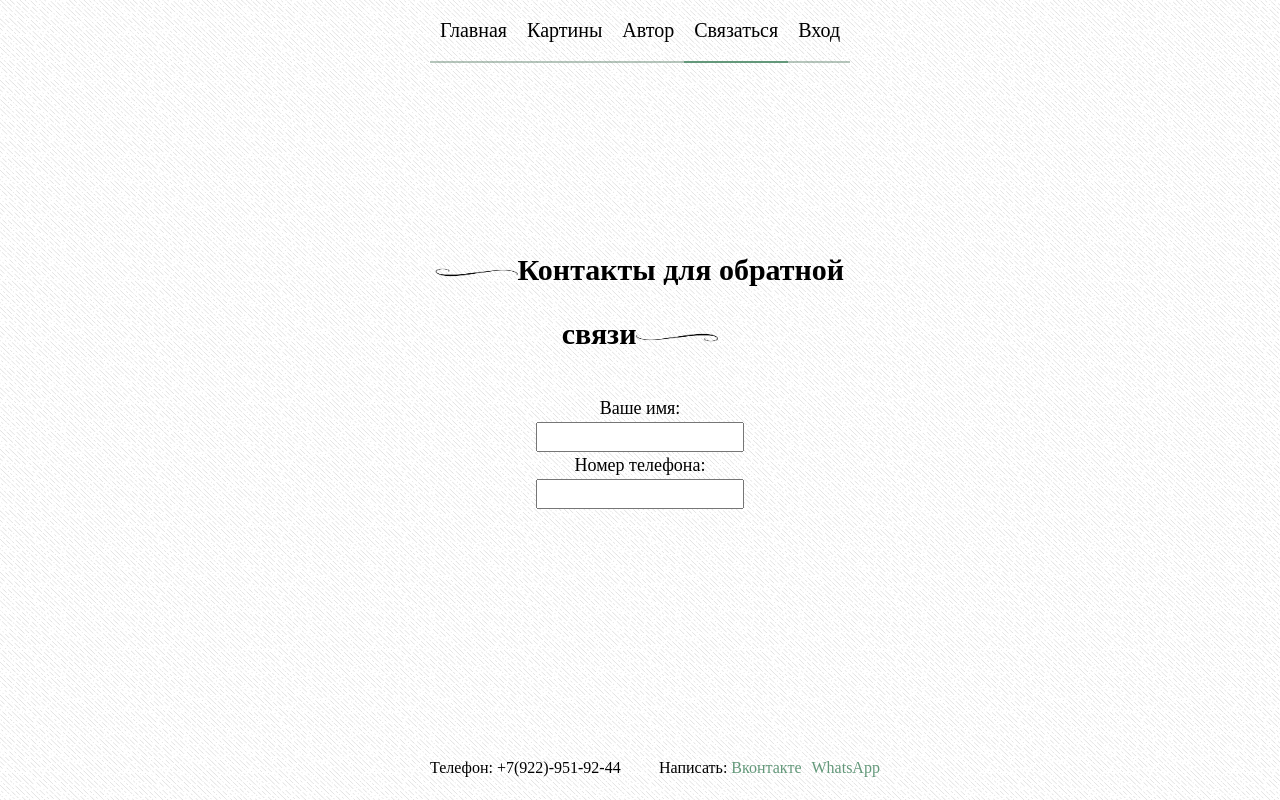
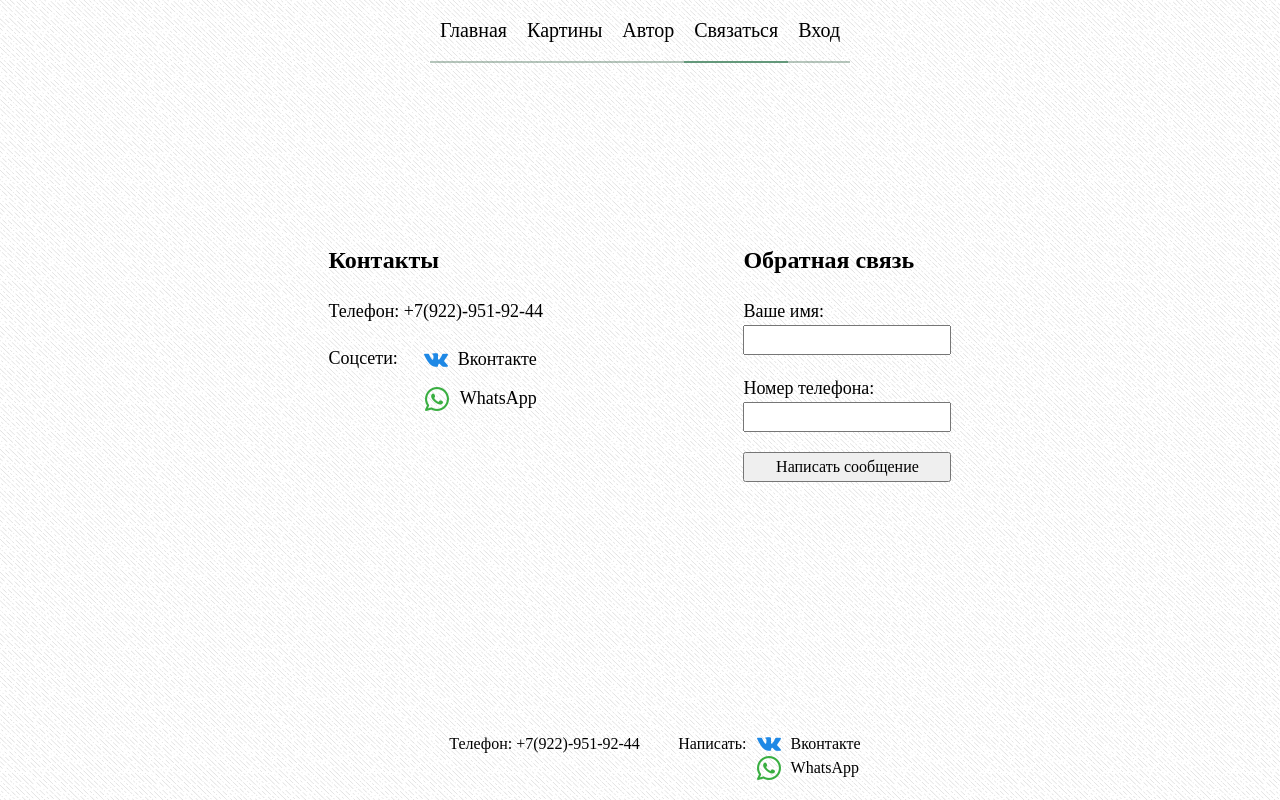
Before and after one commit to kotamikh/paintings-shop, a Vue app: page /contacts in a window 1280 px wide. Shown: the top 800 px of the page. Built offline with nearby package versions, Linux system fonts and the light colour scheme; a web font is replaced by a local one.

Commit message:
do some stuff

```diff
--- a/src/assets/styles/styles.css
+++ b/src/assets/styles/styles.css
@@ -2,7 +2,7 @@
     --seagreen: #6c8c79;
     --text-hover: #f8b230;
     --nav-hover: #63987a;
-    --grey: #9b9b9b;
+    --grey: #777777;
     font-family: 'Underdog', cursive;
 }
 
@@ -20,27 +20,28 @@ h2 {
     padding: 2% 0;
     text-align: center;
     justify-self: center;
-    font-size: calc(18px + 12 * (100vw / 1280));
+    white-space: pre-wrap;
+    font-size: calc(16px + 12 * (100vw / 1280));
 }
 
 h2::before {
     content: '';
     background-image: url("@/assets/line.png");
     transform: rotate(180deg);
-    width: 20%;
+    width: 8rem;
     height: 8vh;
+    white-space: nowrap;
     display: inline-block;
+    vertical-align: middle;
     background-size: contain;
     background-repeat: no-repeat;
     background-position: center;
-    vertical-align: middle;
-
 }
 
 h2::after {
     content: '';
     background-image: url("@/assets/line.png");
-    width: 20%;
+    width: 8rem;
     height: 8vh;
     display: inline-block;
     background-size: contain;
@@ -54,6 +55,7 @@ h3 {
 }
 
 p,
-span {
+span,
+a {
     font-size: calc(12px + 6 * (100vw / 1280))
 }
--- a/src/components/TheFooter.vue
+++ b/src/components/TheFooter.vue
@@ -4,10 +4,17 @@
       <p>Телефон: +7(922)-951-92-44</p>
     </div>
     <div class="messengers">
-      <p>Написать:
-      <a href="https://m.vk.com/m.kozlov73">Вконтакте</a>
-      <a href="https://wa.me/79229519244">WhatsApp</a>
-      </p>
+      <p>Написать:</p>
+      <div class="links">
+        <a class="link" href="https://m.vk.com/m.kozlov73">
+          <img src="@/assets/icons/icon-vk.png" alt="vk"/>
+          <p>Вконтакте</p>
+        </a>
+        <a class="link" href="https://wa.me/79229519244">
+          <img src="@/assets/icons/icon-whatsapp.png" alt="whatsapp"/>
+          <p>WhatsApp</p>
+        </a>
+      </div>
     </div>
   </div>
 </template>
@@ -37,17 +44,18 @@ export default {
   .messengers
     gap: 10px
     display: flex
-
-    a
-      color: var(--nav-hover)
+    .link
+      gap: 10px
+      color: black
+      display: flex
+      margin-right: 10px
       text-decoration: none
-      margin-right: 10px
+      font-size: calc(10px + 6 * (100vw / 1280))
       &:hover
-        cursor: pointer
-        color: var(--nav-hover)
-        text-decoration: underline
-      &:visited
-        color: var(--seagreen)
+        &:first-child
+          color: rgb(30, 136, 229)
+        &:nth-child(2)
+          color: rgb(57, 174, 65)
 
   p
     font-size: calc(10px + 6 * (100vw / 1280))
--- /dev/null
+++ b/src/components/common/SpinningLoader.vue
@@ -0,0 +1,44 @@
+<template>
+  <div class="loader-wrap">
+    <span class="loader"></span>
+  </div>
+</template>
+
+<script>
+export default {
+  name: "SpinningLoader"
+}
+</script>
+
+<style scoped lang="sass">
+.loader
+  width: 48px
+  height: 48px
+  border-radius: 50%
+  display: inline-block
+  position: relative
+  border-left: 4px solid #c7c7c7
+  border-top: 4px solid transparent
+  box-sizing: border-box
+  animation: rotation 0.8s linear infinite
+
+.loader::after
+  content: ''
+  width: 44px
+  height: 44px
+  border-radius: 50%
+  box-sizing: border-box
+  position: absolute
+  top: 0
+  left: 0
+  border-bottom: 4px solid var(--seagreen)
+  border-right: 4px solid transparent
+  animation: rotation 0.4s linear infinite reverse
+
+@keyframes rotation
+  0%
+    transform: rotate(0deg)
+
+  100%
+    transform: rotate(360deg)
+</style>
--- a/src/layouts/MainLayout.vue
+++ b/src/layouts/MainLayout.vue
@@ -31,5 +31,5 @@ import TheFooter from "@/components/TheFooter.vue";
     display: flex
     min-height: 75vh
     flex-direction: column
-    justify-content: center
+    //justify-content: center
 </style>
--- a/src/pages/AboutArtist.vue
+++ b/src/pages/AboutArtist.vue
@@ -1,6 +1,6 @@
 <template>
   <div class="artist-container">
-    <h2>Автор картин</h2>
+    <h2> Автор картин </h2>
     <div class="picture-info">
       <img :src="Artist" alt="Художник">
       <div class="artist-text">
--- a/src/pages/Catalog.vue
+++ b/src/pages/Catalog.vue
@@ -1,6 +1,6 @@
 <template>
   <div class="paint-container">
-    <h2>Все работы</h2>
+    <h2> Все работы </h2>
     <painting-card
         v-for="(painting, index) in paintings"
         :key="index"
@@ -37,7 +37,6 @@ window.addEventListener('scroll', function() {
 const showButton = () => {
   isShown.value = true
 }
-
 </script>
 
 <style scoped lang="sass">
--- a/src/pages/Categories.vue
+++ b/src/pages/Categories.vue
@@ -29,13 +29,13 @@ const router = useRouter();
 .categories
   gap: 30px
   display: flex
-  align-items: center
   justify-content: center
 
   width: 100%
   height: 100%
   flex-wrap: wrap
   padding: 60px 0
+  margin: auto
   margin-bottom: 30px
   box-sizing: border-box
 
--- a/src/pages/Contacts.vue
+++ b/src/pages/Contacts.vue
@@ -1,11 +1,37 @@
 <template>
   <div class="contacts-container">
-    <h2>Контакты для обратной связи</h2>
-    <div class="inputs">
-      <p>Ваше имя:</p>
-      <input type="text">
-      <p>Номер телефона:</p>
-      <input type="number">
+    <div class="contacts">
+      <h3>Контакты</h3>
+      <p class="telephone">Телефон: +7(922)-951-92-44</p>
+      <div class="social-networks">
+        <p>Соцсети:</p>
+        <div class="buttons">
+          <button>
+            <a href="https://m.vk.com/m.kozlov73">
+              <img src="@/assets/icons/icon-vk.png" alt="vk"/>
+              Вконтакте
+            </a>
+          </button>
+          <button>
+            <a href="https://wa.me/79229519244">
+              <img src="@/assets/icons/icon-whatsapp.png" alt="whatsapp"/>
+              WhatsApp
+            </a>
+          </button>
+        </div>
+      </div>
+    </div>
+    <div class="application">
+      <h3>Обратная связь</h3>
+      <div class="form-item">
+        <p>Ваше имя:</p>
+        <input type="text">
+      </div>
+      <div class="form-item">
+        <p>Номер телефона:</p>
+        <input type="tel">
+      </div>
+      <button>Написать сообщение</button>
     </div>
   </div>
 </template>
@@ -18,10 +44,45 @@ export default {
 
 <style scoped lang="sass">
 .contacts-container
-  width: 100%
+  width: 80%
+  display: flex
+  margin: auto
+  justify-content: space-evenly
 
-  .inputs
+  .contacts,
+  .application
+    gap: 20px
     display: flex
-    align-items: center
     flex-direction: column
+
+  .social-networks
+    gap: 20px
+    display: flex
+
+    .buttons
+      gap: 10px
+      display: flex
+      flex-direction: column
+
+      button
+        height: max-content
+        border: none
+        border-radius: 5px
+        background-color: transparent
+
+        &:hover
+          &:first-child
+            background-color: rgba(30, 136, 199, 0.4)
+
+          &:nth-child(2)
+            background-color: rgba(57, 174, 35, 0.4)
+
+      a
+        gap: 10px
+        display: flex
+        color: black
+        text-decoration: none
+
+        img
+          margin: auto
 </style>
--- a/src/pages/HomePage.vue
+++ b/src/pages/HomePage.vue
@@ -19,6 +19,7 @@ export default {
 <script setup>
 import Frame from "@/assets/frame.png"
 import { useRouter } from "vue-router";
+import SpinningLoader from "@/components/common/SpinningLoader.vue";
 
 const router = useRouter();
 </script>
```
Also changed, not shown: src/assets/icons/icon-vk.png (added), src/assets/icons/icon-whatsapp.png (added).
